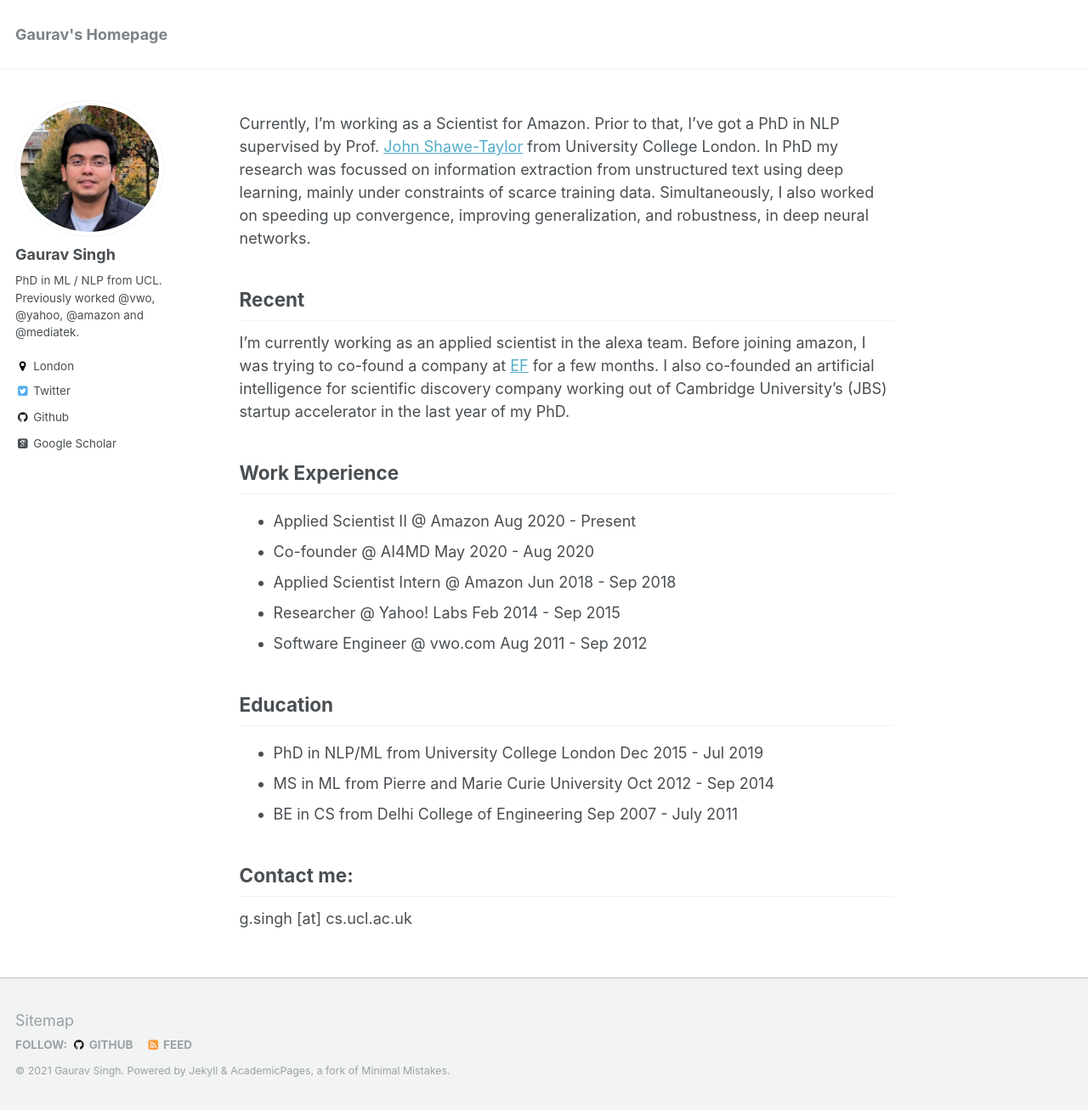
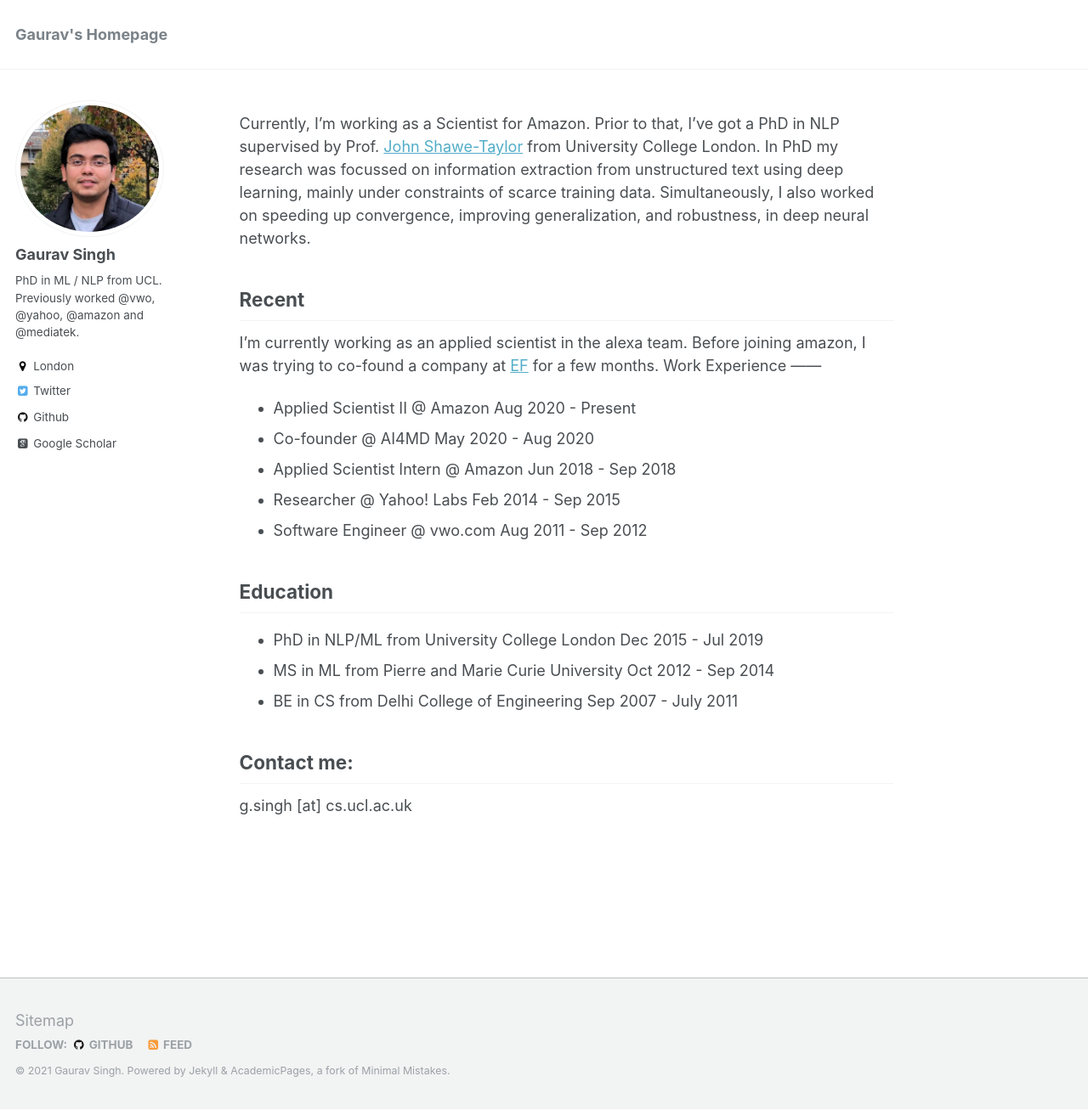
Before and after one commit to gauravsc/gauravsc.github.io, a Jekyll site: the page built from _pages/about.md, in a window 1280 px wide and 1307 px high. Shown: the whole window at 85% size. Built offline with Jekyll 4.4.1, drawn with Linux system fonts in a browser that asks for light colours; some web fonts are replaced.

Commit message:
Update about.md

```diff
--- a/_pages/about.md
+++ b/_pages/about.md
@@ -12,8 +12,7 @@
 
 Recent
 ------
-I'm currently working as an applied scientist in the alexa team. Before joining amazon, I was trying to co-found a company at <a href="https://www.joinef.com">EF</a> for a few months. I also co-founded an artificial intelligence for scientific discovery company working out of Cambridge University's (JBS) startup accelerator in the last year of my PhD.
-
+I'm currently working as an applied scientist in the alexa team. Before joining amazon, I was trying to co-found a company at <a href="https://www.joinef.com">EF</a> for a few months.
 Work Experience
 ------
 * Applied Scientist II @ Amazon Aug 2020 - Present
```
